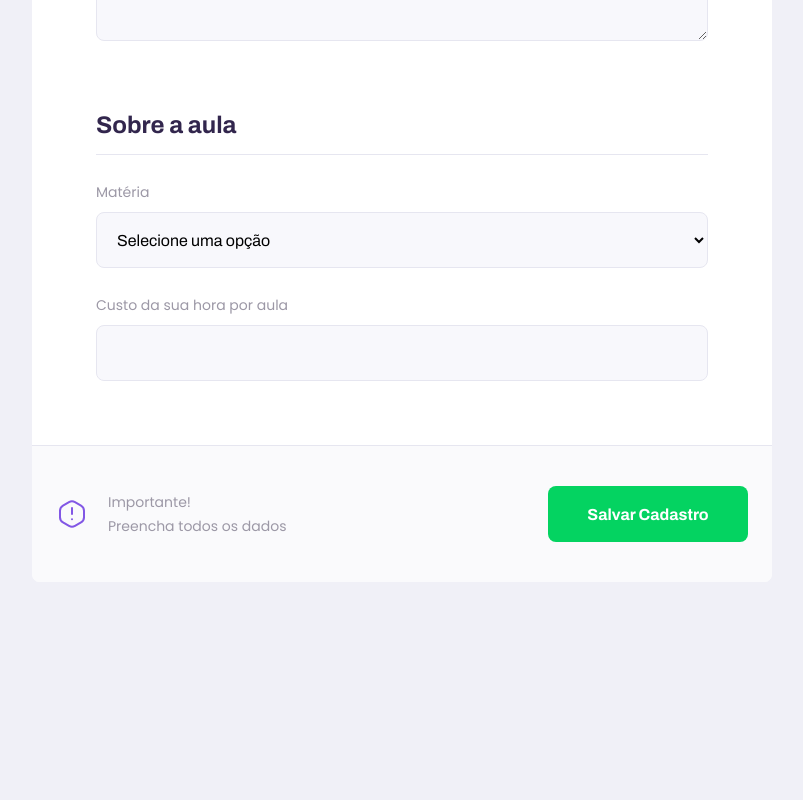
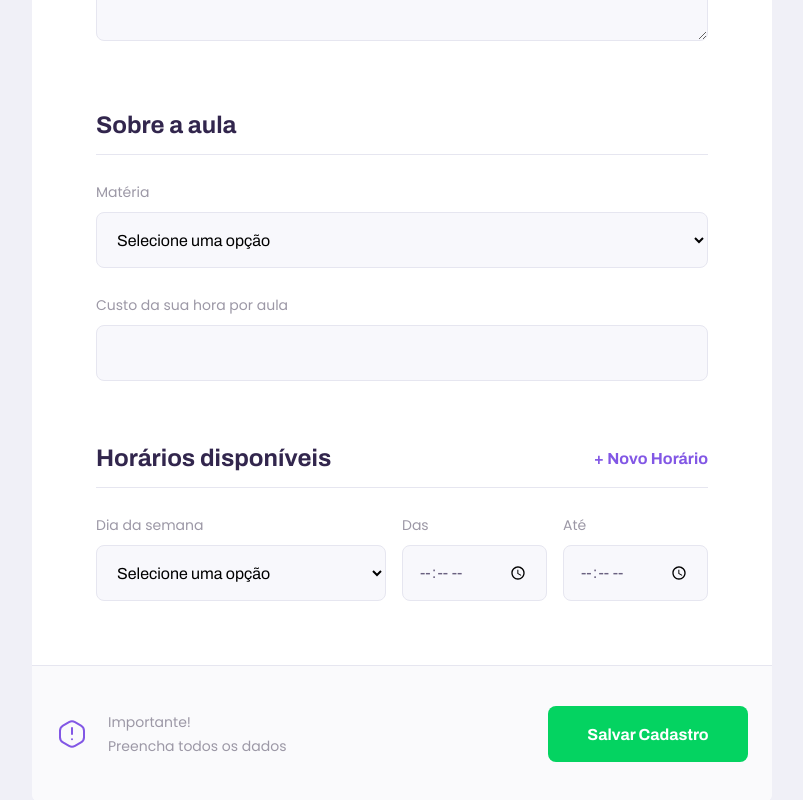
Before and after one commit to rianperassoli/next-level-week-2, a React (Create React App) app in the folder web/: page /give-classes in a window 1280 px wide. Shown: the part 910-1710 px from the top of the page, without its empty margins (238-1041 px from the left). Before the commit the page ends 1492 px from the top, so only its background shows below. Built offline with nearby package versions, Linux system fonts and the light colour scheme.

Commit message:
Concluido estilização do form

```diff
--- a/web/src/pages/TeacherForm/index.tsx
+++ b/web/src/pages/TeacherForm/index.tsx
@@ -48,6 +48,29 @@
           <Input name="cost" label="Custo da sua hora por aula" />
         </fieldset>
 
+        <fieldset>
+          <legend>Horários disponíveis
+            <button type="button">+ Novo Horário</button>
+          </legend>
+
+          <div className="schedule-item">
+            <Select
+              name="week_day"
+              label="Dia da semana"
+              options={[
+                { value: "0", label: "Domingo" },
+                { value: "1", label: "Segunda-feira" },
+                { value: "2", label: "Terça-feira" },
+                { value: "3", label: "Quarta-feira" },
+                { value: "4", label: "Quinta-feira" },
+                { value: "5", label: "Sexta-feira" },
+                { value: "6", label: "Sábado" },
+              ]}
+            />
+            <Input name="from" label="Das" type="time" />
+            <Input name="to" label="Até" type="time" />
+          </div>
+        </fieldset>
 
         <footer>
           <p>
--- a/web/src/pages/TeacherForm/styles.css
+++ b/web/src/pages/TeacherForm/styles.css
@@ -38,8 +38,20 @@
   border-bottom: 1px solid var(--color-line-in-white);
 }
 
-#page-teacher-form main fieldset .input-block+.textarea-block,
-#page-teacher-form main fieldset .select-block+.input-block {
+#page-teacher-form main fieldset legend button {
+  background: none;
+  border: 0;
+  color: var(--color-primary);
+  font: 700 1.6rem Archivo;
+  cursor: pointer;
+  transition: color 0.2s;
+}
+
+#page-teacher-form main fieldset legend button:hover {
+  color: var(--color-primary-dark)
+}
+
+#page-teacher-form main fieldset .input-block+.textarea-block, #page-teacher-form main fieldset .select-block+.input-block {
   margin-top: 2.4rem;
 }
 
@@ -98,6 +110,14 @@
   #page-teacher-form main fieldset {
     padding: 0 6.4rem;
   }
+  #page-teacher-form main .schedule-item {
+    display: grid;
+    grid-template-columns: 2fr 1fr 1fr;
+    column-gap: 1.6rem;
+  }
+  #page-teacher-form main .schedule-item .input-block{
+    margin-top: 0 !important;
+  }
   #page-teacher-form main footer {
     padding: 4.0 6.4rem;
     display: flex;
```
